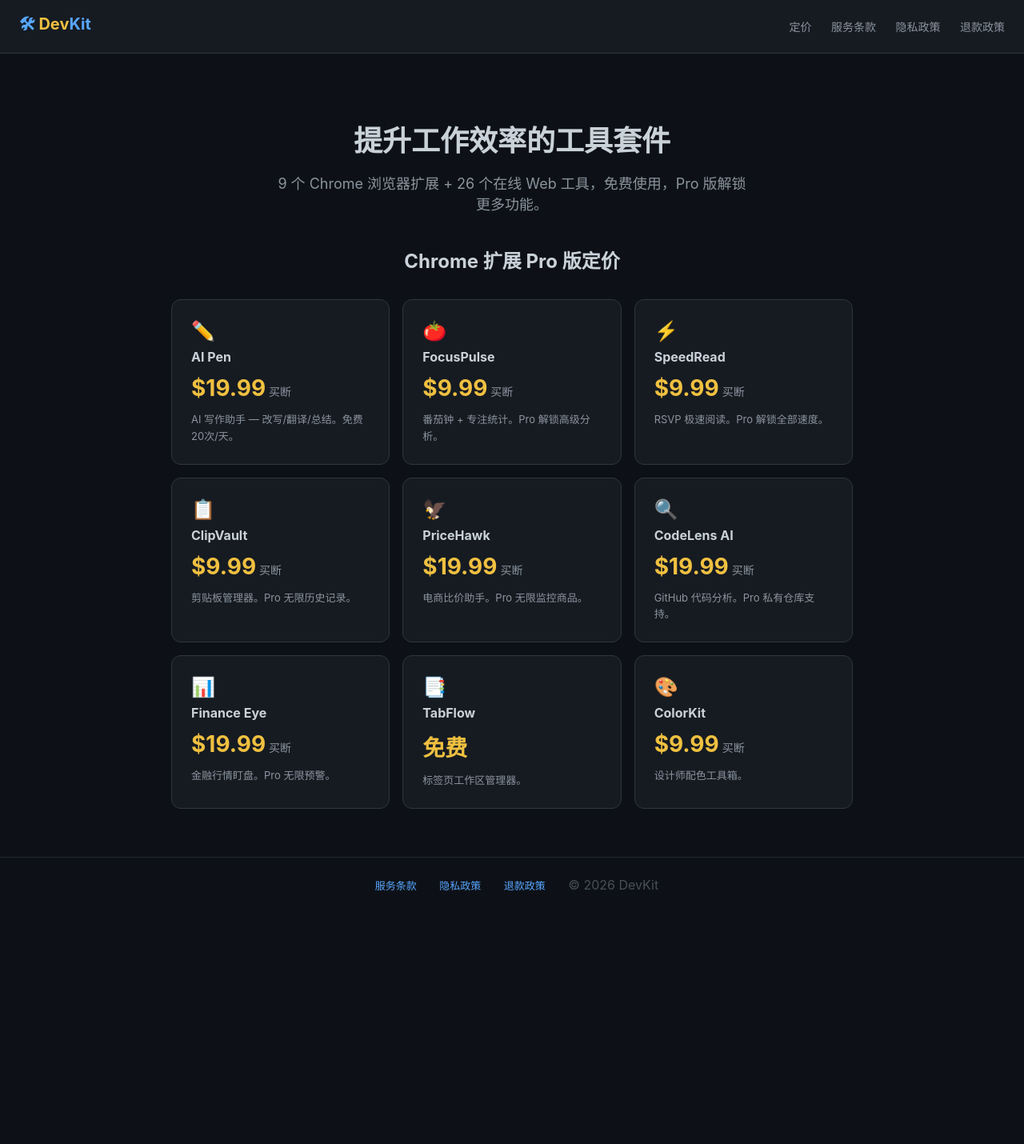
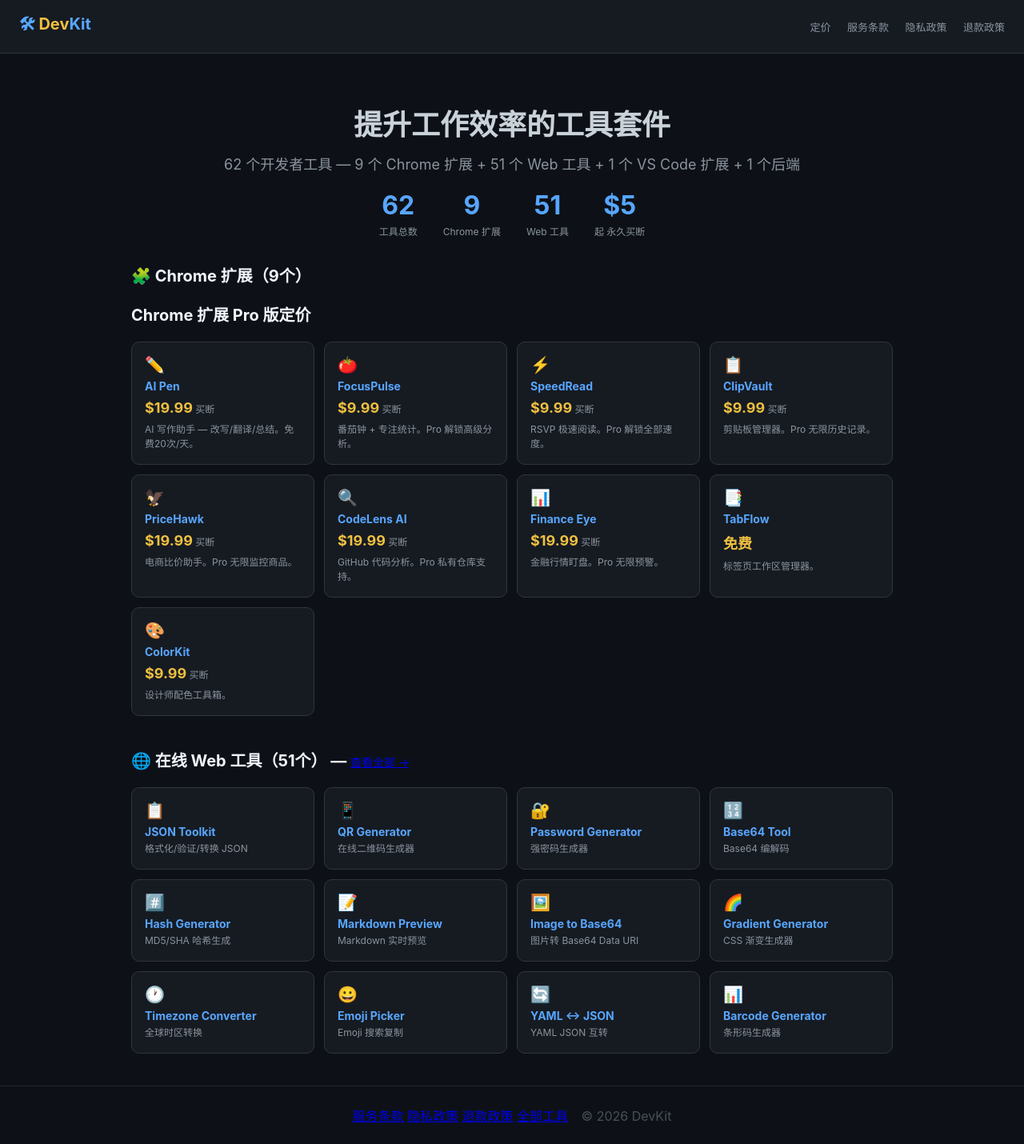
Before and after one commit to 479464887-rgb/devkit-site, a plain HTML site: page index.html in a window 1280 px wide. Shown: the whole page at 80% size. Before the commit the page ends 1140 px from the top, so only its background shows below. Drawn offline with Linux system fonts and the light colour scheme.

Commit message:
Redesign: 62 tools showcase, stats, web tools grid

```diff
--- a/index.html
+++ b/index.html
@@ -6,26 +6,28 @@
 <style>
 *{margin:0;padding:0;box-sizing:border-box}
 body{font-family:-apple-system,BlinkMacSystemFont,sans-serif;background:#0d1117;color:#c9d1d9;min-height:100vh}
-header{background:#161b22;border-bottom:1px solid #30363d;padding:16px 24px;display:flex;justify-content:space-between;align-items:center}
+header{background:#161b22;border-bottom:1px solid #30363d;padding:16px 24px;display:flex;justify-content:space-between;align-items:center;flex-wrap:wrap;gap:8px}
 .logo{font-size:20px;font-weight:700;color:#58a6ff}.logo span{color:#f0c040}
-nav a{color:#8b949e;text-decoration:none;margin-left:20px;font-size:14px}
+nav a{color:#8b949e;text-decoration:none;margin-left:16px;font-size:13px}
 nav a:hover{color:#c9d1d9}
-.hero{text-align:center;padding:80px 24px 40px}
-.hero h1{font-size:36px;margin-bottom:16px}
-.hero p{color:#8b949e;font-size:18px;max-width:600px;margin:0 auto}
-.pricing{max-width:900px;margin:0 auto;padding:0 24px 60px}
-.pricing h2{font-size:24px;text-align:center;margin-bottom:32px}
-.grid{display:grid;grid-template-columns:repeat(auto-fit,minmax(250px,1fr));gap:16px}
-.card{background:#161b22;border:1px solid #30363d;border-radius:12px;padding:24px;transition:border-color 0.2s}
+.hero{text-align:center;padding:60px 24px 32px}
+.hero h1{font-size:36px;margin-bottom:12px}
+.hero .stats{display:flex;justify-content:center;gap:32px;margin-top:20px;flex-wrap:wrap}
+.hero .stat{text-align:center}
+.hero .stat-num{font-size:32px;font-weight:700;color:#58a6ff}
+.hero .stat-label{font-size:12px;color:#8b949e;margin-top:4px}
+.section{max-width:1000px;margin:0 auto;padding:0 24px 40px}
+.section h2{font-size:20px;margin-bottom:20px;color:#f0f6fc}
+.grid{display:grid;grid-template-columns:repeat(auto-fit,minmax(220px,1fr));gap:12px}
+.card{background:#161b22;border:1px solid #30363d;border-radius:10px;padding:16px;transition:border-color 0.2s;text-decoration:none;color:inherit;display:block}
 .card:hover{border-color:#58a6ff}
-.card h3{font-size:16px;margin-bottom:8px}
-.card .emoji{font-size:24px;margin-bottom:8px}
-.card .price{font-size:28px;font-weight:700;color:#f0c040;margin:12px 0}
-.card .price span{font-size:14px;color:#8b949e;font-weight:400}
-.card .desc{font-size:13px;color:#8b949e;line-height:1.6}
-footer{padding:24px;border-top:1px solid #21262d;text-align:center}
-footer a{color:#58a6ff;text-decoration:none;margin:0 12px;font-size:13px}
-footer a:hover{text-decoration:underline}
+.card h3{font-size:14px;margin-bottom:4px;color:#58a6ff}
+.card .emoji{font-size:20px;margin-bottom:6px}
+.card .price{font-size:18px;font-weight:700;color:#f0c040;margin:8px 0}
+.card .price span{font-size:12px;color:#8b949e;font-weight:400}
+.card .desc{font-size:12px;color:#8b949e;line-height:1.5}
+.tool-link{font-size:13px;color:#58a6ff;text-decoration:none;padding:6px 0;display:block;border-bottom:1px solid #21262d}
+.tool-link:hover{color:#79c0ff;background:rgba(88,166,255,0.05)}
 </style>
 </head>
 <body>
@@ -40,9 +42,17 @@ footer a:hover{text-decoration:underline}
 </header>
 <div class="hero">
   <h1>提升工作效率的工具套件</h1>
-  <p>9 个 Chrome 浏览器扩展 + 26 个在线 Web 工具，免费使用，Pro 版解锁更多功能。</p>
+  <p style="color:#8b949e;font-size:18px;">62 个开发者工具 — 9 个 Chrome 扩展 + 51 个 Web 工具 + 1 个 VS Code 扩展 + 1 个后端</p>
+  <div class="stats">
+    <div class="stat"><div class="stat-num">62</div><div class="stat-label">工具总数</div></div>
+    <div class="stat"><div class="stat-num">9</div><div class="stat-label">Chrome 扩展</div></div>
+    <div class="stat"><div class="stat-num">51</div><div class="stat-label">Web 工具</div></div>
+    <div class="stat"><div class="stat-num">$5</div><div class="stat-label">起 永久买断</div></div>
+  </div>
 </div>
-<div class="pricing" id="pricing">
+
+<div class="section" id="extensions">
+  <h2>🧩 Chrome 扩展（9个）</h2>
   <h2>Chrome 扩展 Pro 版定价</h2>
   <div class="grid">
     <div class="card"><div class="emoji">✏️</div><h3>AI Pen</h3><div class="price">$19.99<span> 买断</span></div><div class="desc">AI 写作助手 — 改写/翻译/总结。免费20次/天。</div></div>
@@ -56,10 +66,30 @@ footer a:hover{text-decoration:underline}
     <div class="card"><div class="emoji">🎨</div><h3>ColorKit</h3><div class="price">$9.99<span> 买断</span></div><div class="desc">设计师配色工具箱。</div></div>
   </div>
 </div>
-<footer>
+
+<div class="section" id="tools">
+  <h2>🌐 在线 Web 工具（51个） — <a href="/tools.html" style="font-size:14px;font-weight:400;">查看全部 →</a></h2>
+  <div class="grid">
+    <a class="card" href="https://479464887-rgb.github.io/json-toolkit/"><div class="emoji">📋</div><h3>JSON Toolkit</h3><div class="desc">格式化/验证/转换 JSON</div></a>
+    <a class="card" href="https://479464887-rgb.github.io/qr-generator/"><div class="emoji">📱</div><h3>QR Generator</h3><div class="desc">在线二维码生成器</div></a>
+    <a class="card" href="https://479464887-rgb.github.io/pw-generator/"><div class="emoji">🔐</div><h3>Password Generator</h3><div class="desc">强密码生成器</div></a>
+    <a class="card" href="https://479464887-rgb.github.io/base64-tool/"><div class="emoji">🔢</div><h3>Base64 Tool</h3><div class="desc">Base64 编解码</div></a>
+    <a class="card" href="https://479464887-rgb.github.io/hash-generator/"><div class="emoji">#️⃣</div><h3>Hash Generator</h3><div class="desc">MD5/SHA 哈希生成</div></a>
+    <a class="card" href="https://479464887-rgb.github.io/markdown-preview/"><div class="emoji">📝</div><h3>Markdown Preview</h3><div class="desc">Markdown 实时预览</div></a>
+    <a class="card" href="https://479464887-rgb.github.io/image-to-base64/"><div class="emoji">🖼️</div><h3>Image to Base64</h3><div class="desc">图片转 Base64 Data URI</div></a>
+    <a class="card" href="https://479464887-rgb.github.io/gradient-generator/"><div class="emoji">🌈</div><h3>Gradient Generator</h3><div class="desc">CSS 渐变生成器</div></a>
+    <a class="card" href="https://479464887-rgb.github.io/timezone-converter/"><div class="emoji">🕐</div><h3>Timezone Converter</h3><div class="desc">全球时区转换</div></a>
+    <a class="card" href="https://479464887-rgb.github.io/emoji-picker/"><div class="emoji">😀</div><h3>Emoji Picker</h3><div class="desc">Emoji 搜索复制</div></a>
+    <a class="card" href="https://479464887-rgb.github.io/yaml-to-json/"><div class="emoji">🔄</div><h3>YAML ↔ JSON</h3><div class="desc">YAML JSON 互转</div></a>
+    <a class="card" href="https://479464887-rgb.github.io/barcode-generator/"><div class="emoji">📊</div><h3>Barcode Generator</h3><div class="desc">条形码生成器</div></a>
+  </div>
+</div>
+
+<footer style="padding:24px;border-top:1px solid #21262d;text-align:center">
   <a href="/terms">服务条款</a>
   <a href="/privacy">隐私政策</a>
   <a href="/refund">退款政策</a>
+  <a href="/tools.html">全部工具</a>
   <span style="color:#484f58;margin-left:12px">© 2026 DevKit</span>
 </footer>
 </body>
```
